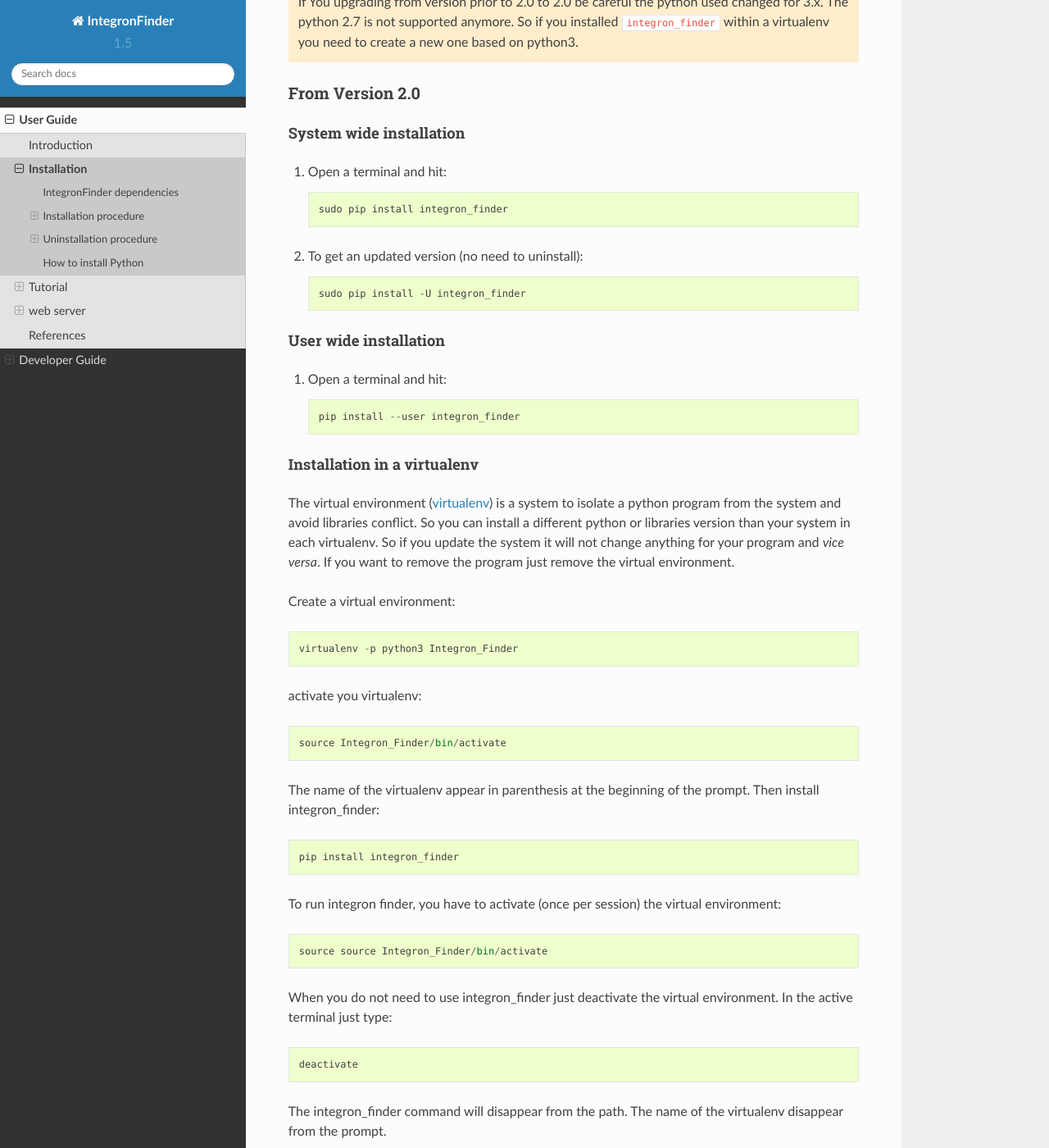
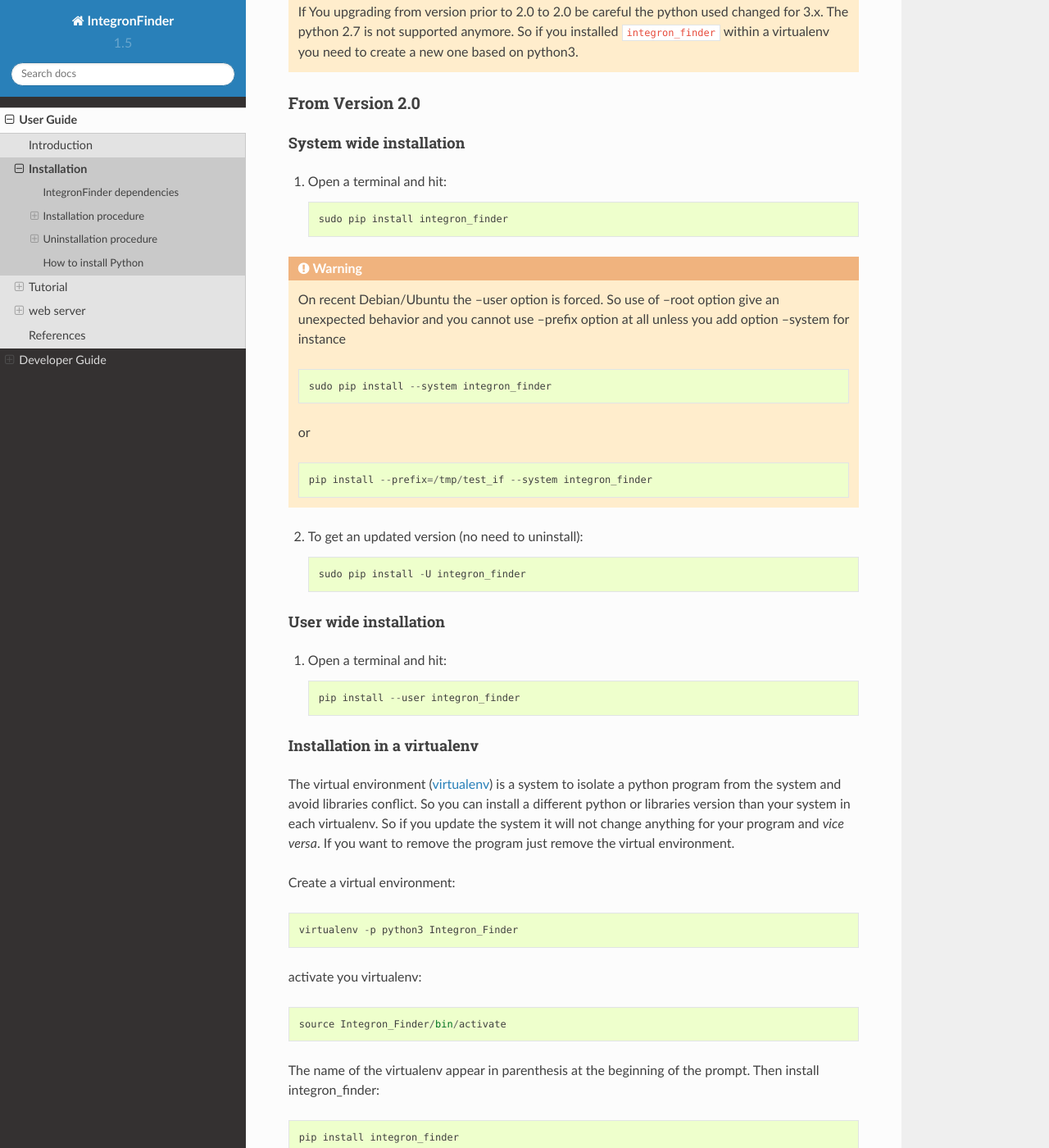
Before and after one commit to gem-pasteur/Integron_Finder, a Sphinx documentation site: the page built from doc/source/user_guide/installation.rst, in a window 1280 px wide and 1400 px high, scrolled down 989 px. Shown: the whole window at 82% size. Built offline with Sphinx 7.4.7 and the Read the Docs theme 2.0.0, drawn with Linux system fonts in a browser that asks for light colours; some of the changed text lies outside the part shown.

Commit message:
:pencil2: update doc about user installation
add warning about Debian/Ubuntu pip specificity
pip is patch to forec --user

```diff
--- a/doc/source/user_guide/installation.rst
+++ b/doc/source/user_guide/installation.rst
@@ -59,6 +60,18 @@
 
     sudo pip install integron_finder
 
+.. warning::
+    On recent Debian/Ubuntu the --user option is forced. So use of --root option give an unexpected behavior
+    and you cannot use --prefix option at all unless you add option --system
+    for instance ::
+
+        sudo pip install --system integron_finder
+
+    or ::
+
+        pip install --prefix=/tmp/test_if --system integron_finder
+
+
 2. To get an updated version (no need to uninstall)::
 
     sudo pip install -U integron_finder
@@ -96,7 +109,7 @@
 
 To run integron finder, you have to activate (once per session) the virtual environment::
 
-    source source Integron_Finder/bin/activate
+    source  Integron_Finder/bin/activate
 
 When you do not need to use integron_finder just deactivate the virtual environment.
 In the active terminal just type::
```
Also changed, not shown: other parts of doc/source/user_guide/installation.rst (+5 -4 lines).
